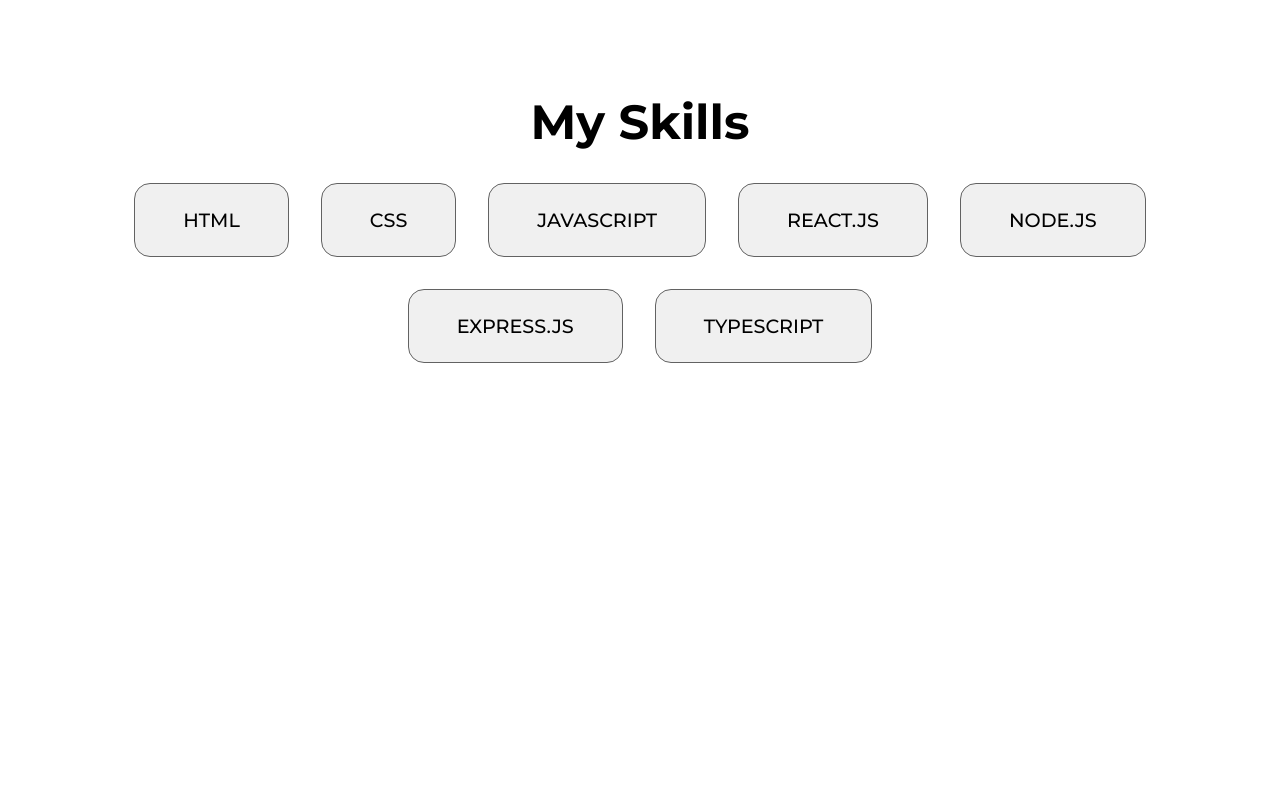
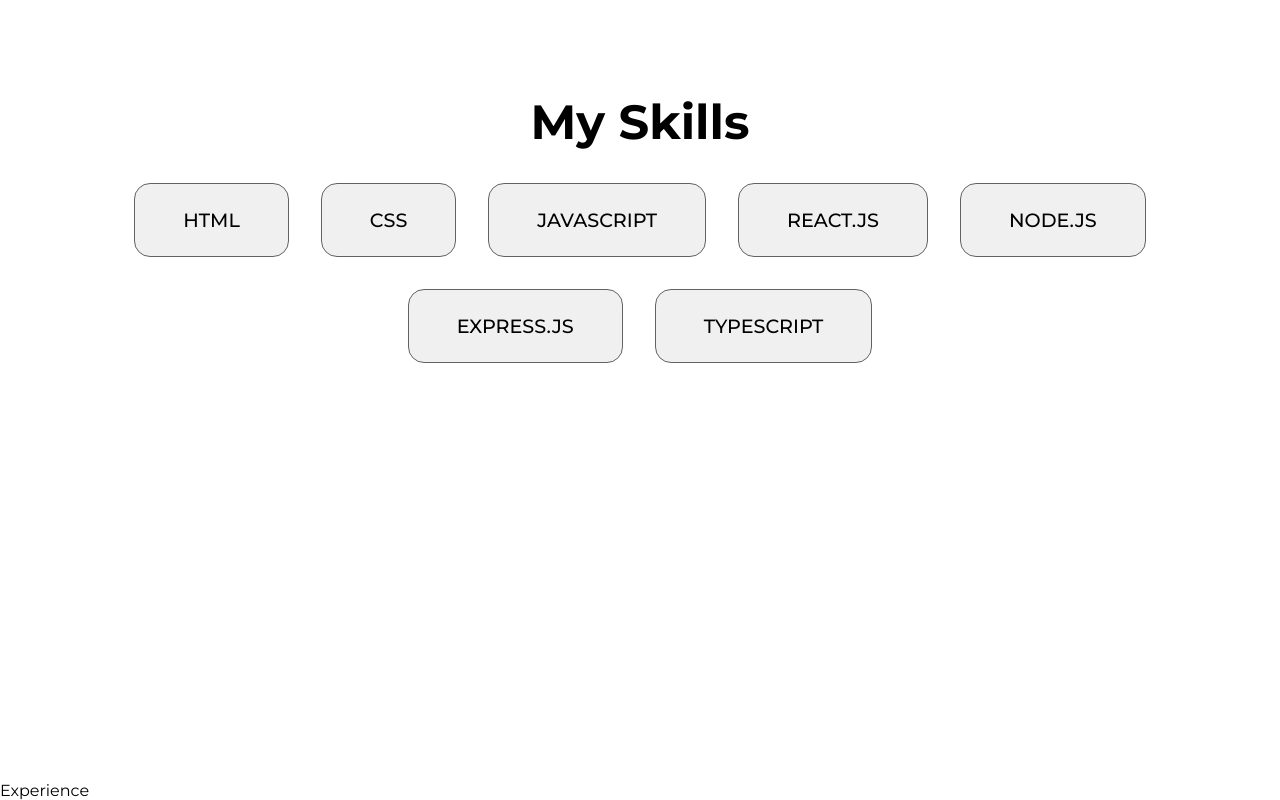
Before and after one commit to alphadev97/Alpha97---Personel-Portfolio, a Next.js app: page / in a window 1280 px wide. Shown: the part 2983-3783 px from the top of the page. Built offline with nearby package versions, Linux system fonts and the light colour scheme.

Commit message:
Experience

```diff
--- a/src/app/page.tsx
+++ b/src/app/page.tsx
@@ -4,6 +4,7 @@ import Header from "@/components/Header/Header";
 import About from "@/components/About/About";
 import Projects from "@/components/Projects/Projects";
 import Skills from "@/components/Skills/Skills";
+import Experience from "@/components/Experience/Experience";
 
 type NavItem = {
   id: number;
@@ -21,6 +22,7 @@ export default function Home() {
       <About />
       <Projects />
       <Skills />
+      <Experience />
     </div>
   );
 }
```
